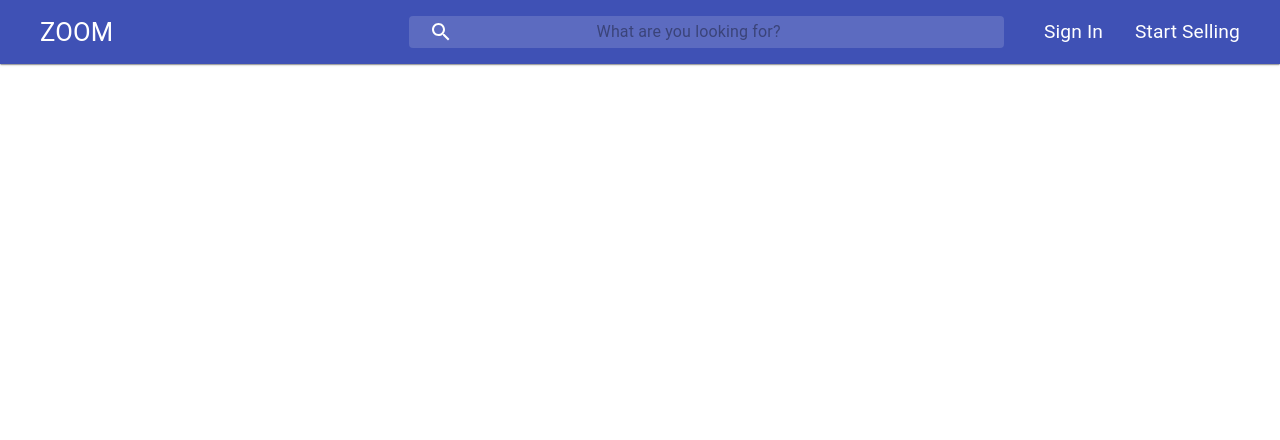
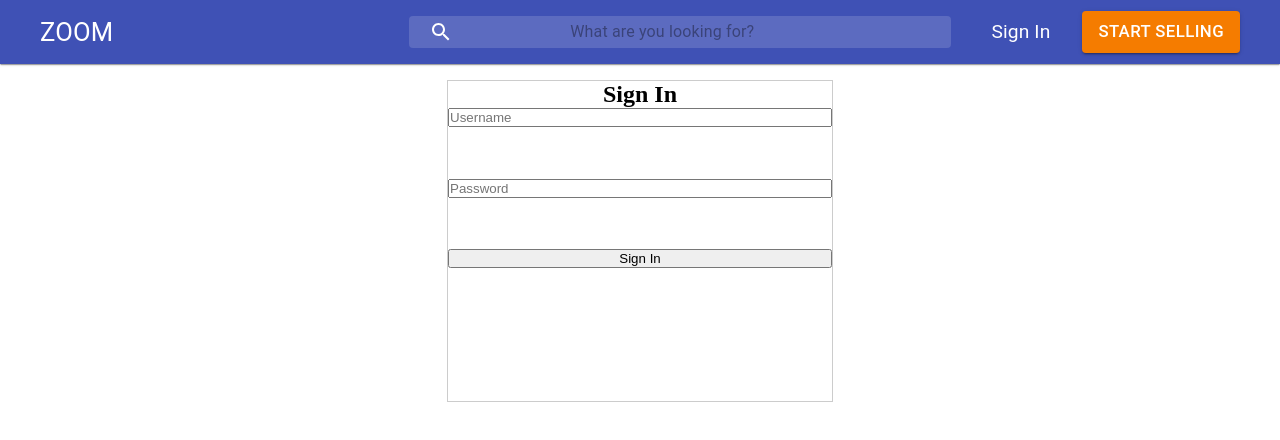
Before and after one commit to fooCoding-M06-G3/zoom-client, a React (Create React App) app: page /signin in a window 1280 px wide. Shown: the top 440 px of the page. Built offline with nearby package versions, Linux system fonts and the light colour scheme.

Commit message:
signIn page and addItem page added

```diff
--- a/src/App.css
+++ b/src/App.css
@@ -12,3 +12,7 @@ body{
 .App {
   text-align: center;
 }
+.mainContent{
+  margin-top: 10vh;
+  text-align: center;
+}
--- a/src/App.js
+++ b/src/App.js
@@ -3,6 +3,8 @@ import "./App.css";
 import { BrowserRouter as Router, Route, Switch } from 'react-router-dom';
 import Navbar from "./components/navbar/Navbar";
 import HomeScreen from "./screens/HomeScreen";
+import SignInScreen from "./screens/SignInScreen";
+import AddItemScreen from "./screens/AddItemScreen";
 
 function App() {
   return (
@@ -14,6 +16,12 @@ function App() {
 
       <div className='mainContent'>
         <Switch>
+          <Route path='/signin'>
+            <SignInScreen />
+          </Route>
+          <Route path='/additem'>
+            <AddItemScreen />
+          </Route>
           <Route path='/'>
             <HomeScreen />
           </Route>
--- /dev/null
+++ b/src/components/AddItemComponent.js
@@ -0,0 +1,6 @@
+import React from 'react'
+
+export default function AddItemComponent() {
+  return (
+
+}
--- /dev/null
+++ b/src/components/SignInComponent.js
@@ -0,0 +1,15 @@
+import React from 'react'
+
+export default function SignInComponent() {
+  return (
+    <div style={{ margin: 'auto', display: 'flex', flexDirection: 'column', width: '30vw', height: '40vh', border: '1px solid #CCC' }}>
+      <h2>Sign In</h2>
+      <form style={{ height: '50%', display: 'flex', flexDirection: 'column', justifyContent: 'space-between' }}>
+        <input type='text' value='' placeholder='Username' />
+        <input type='password' value='' placeholder='Password' />
+        <button type='submit'>Sign In</button>
+
+      </form>
+    </div>
+  )
+}
--- a/src/components/navbar/Navbar.js
+++ b/src/components/navbar/Navbar.js
@@ -1,12 +1,24 @@
 import React from 'react';
 import { Link } from 'react-router-dom';
-import useStyles from '../Styles'
-import { AppBar, Typography, Toolbar, MenuItem, InputBase } from '@material-ui/core'
+import { withStyles } from '@material-ui/core/styles';
+import useStyles from '../Styles';
+import { orange } from '@material-ui/core/colors';
+import { AppBar, Typography, Toolbar, MenuItem, InputBase, Button } from '@material-ui/core'
 import SearchIcon from '@material-ui/icons/Search';
 
 function Navbar({ title, navLink1, navLink2 }) {
 
   const classes = useStyles();
+
+
+  const ColorButton = withStyles(() => ({
+    root: {
+      backgroundColor: orange[700],
+      '&:hover': {
+        backgroundColor: orange[400],
+      },
+    },
+  }))(Button);
 
   return (
 
@@ -30,17 +42,19 @@ function Navbar({ title, navLink1, navLink2 }) {
               root: classes.inputRoot,
               input: classes.inputInput,
             }}
-            inputProps={{ 'aria-label': 'search', color: 'primary' }}
+            inputProps={{ 'aria-label': 'search' }}
           />
         </div>
 
         <div style={{ display: 'flex' }}>
           <Toolbar className={classes.toolbarNavlinks}>
             <MenuItem className={classes.menuitem}>
-              <Typography><Link to='/products' className={classes.navLink}>{navLink1}</Link></Typography>
+              <Typography><Link to='/signin' className={classes.navLink}>{navLink1}</Link></Typography>
             </MenuItem>
             <MenuItem className={classes.menuitem}>
-              <Typography ><Link to='/products' className={classes.navLink}>{navLink2}</Link></Typography>
+              <ColorButton variant="contained" color="secondary" >
+                <Link to='/additem' className={classes.navLink}>{navLink2}</Link>
+              </ColorButton>
             </MenuItem>
           </Toolbar>
         </div>
--- /dev/null
+++ b/src/screens/AddItemScreen.js
@@ -0,0 +1,7 @@
+import React from 'react'
+
+export default function AddItemScreen() {
+  return (
+    <h1>Add You Item</h1>
+  )
+}
--- a/src/screens/HomeScreen.js
+++ b/src/screens/HomeScreen.js
@@ -2,7 +2,6 @@ import React from 'react'
 
 export default function HomeScreen() {
   return (
-    <div className='mainImage'>
-    </div>
+    <h1>Home</h1>
   )
 }
--- /dev/null
+++ b/src/screens/SignInScreen.js
@@ -0,0 +1,9 @@
+import React from 'react'
+import SignInComponent from '../components/SignInComponent'
+
+export default function SignInScreen() {
+  return (
+
+    <SignInComponent />
+  )
+}
```
